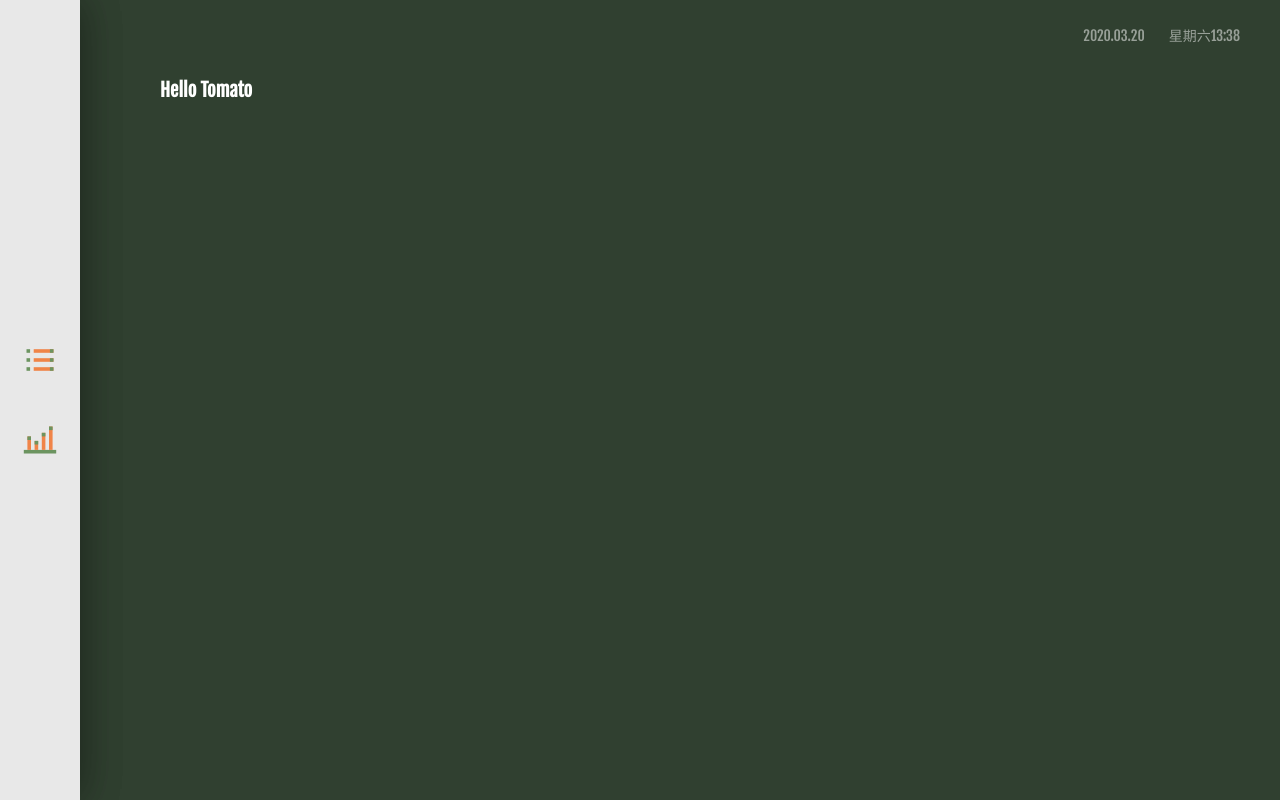
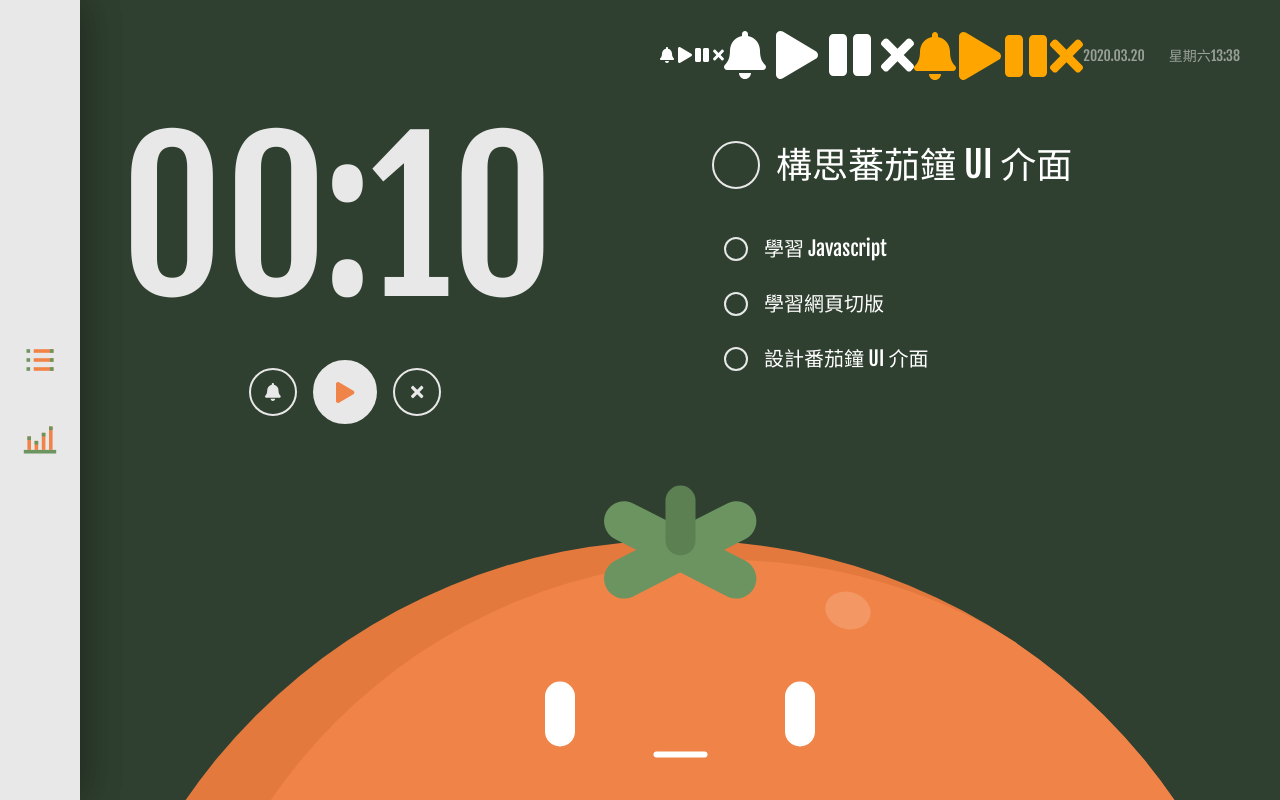
Before and after one commit to zxcx98738/TomatoClock, a website built with webpack: page dist/index.html in a window 1280 px wide. Built offline with nearby package versions, Linux system fonts and the light colour scheme.

Commit message:
build new version

```diff
--- a/dist/index.css
+++ b/dist/index.css
@@ -379,11 +379,11 @@ body {
         transform: translateX(-100%);
         box-shadow: 0px 0px 40px #0000003D; }
       body > .container > main #tomato {
-        width: 100%;
+        width: calc(100% - 80px);
         height: 100%;
         transition: 0.3s;
         padding-top: 80px;
-        padding-left: 80px; }
+        margin-left: 80px; }
       body > .container > main[class^="toggle"] #tomato {
         transform: translateX(720px); }
       body > .container > main.toggle-\#analysis .toggle-view.analysis {
@@ -391,5 +391,137 @@ body {
       body > .container > main.toggle-\#todolist .toggle-view.todolist {
         transform: translateX(0); }
 
+#tomato {
+  padding-top: 80px; }
+  #tomato > .content {
+    width: 100%;
+    max-width: 1120px;
+    margin: 40px auto 0px auto;
+    display: flex; }
+    #tomato > .content .left {
+      width: 55%;
+      display: flex;
+      flex-direction: column; }
+      #tomato > .content .left .inner {
+        max-width: 450px; }
+        #tomato > .content .left .inner .timer {
+          width: 100%;
+          font-size: 200px;
+          line-height: 200px;
+          font-weight: 500;
+          margin-bottom: 40px;
+          font-weight: 300px;
+          color: #E8E8E8;
+          text-align: left; }
+        #tomato > .content .left .inner .actions {
+          display: flex;
+          justify-content: center;
+          align-items: center; }
+          #tomato > .content .left .inner .actions button {
+            width: 48px;
+            height: 48px;
+            border-radius: 100%;
+            border: 2px solid #E8E8E8;
+            background: none;
+            margin: 0 8px;
+            font-size: 18px;
+            cursor: pointer; }
+            #tomato > .content .left .inner .actions button:hover {
+              filter: contrast(150%); }
+            #tomato > .content .left .inner .actions button svg path {
+              color: #E8E8E8; }
+            #tomato > .content .left .inner .actions button.play_button {
+              width: 64px;
+              height: 64px;
+              background: #E8E8E8;
+              font-size: 21px; }
+              #tomato > .content .left .inner .actions button.play_button .fa-play,
+              #tomato > .content .left .inner .actions button.play_button .fa-pause {
+                display: none; }
+              #tomato > .content .left .inner .actions button.play_button.on .fa-pause {
+                display: inline; }
+              #tomato > .content .left .inner .actions button.play_button.off .fa-play {
+                display: inline; }
+          #tomato > .content .left .inner .actions .sounds .fa-bell-slash,
+          #tomato > .content .left .inner .actions .sounds .fa-bell {
+            display: none; }
+          #tomato > .content .left .inner .actions .sounds.on .fa-bell {
+            display: inline; }
+          #tomato > .content .left .inner .actions .sounds.off .fa-bell-slash {
+            display: inline; }
+    #tomato > .content .right {
+      width: 45%; }
+      #tomato > .content .right .working_area,
+      #tomato > .content .right .resting_area {
+        display: none; }
+      #tomato > .content .right .working_area .preview-todolist {
+        padding-top: 24px; }
+        #tomato > .content .right .working_area .preview-todolist li {
+          display: flex;
+          justify-content: flex-start;
+          align-items: center;
+          padding-left: 28px;
+          margin-bottom: 32px;
+          font-size: 0;
+          cursor: pointer; }
+          #tomato > .content .right .working_area .preview-todolist li:hover {
+            font-size: 10px;
+            font-weight: 300; }
+          #tomato > .content .right .working_area .preview-todolist li button.finish {
+            position: absolute;
+            left: 0;
+            top: 50%;
+            transform: translate(-50%, -50%);
+            width: 24px;
+            height: 24px;
+            margin-right: 16px;
+            background: none;
+            border-radius: 100%;
+            border: 2px solid #E8E8E8;
+            cursor: pointer; }
+          #tomato > .content .right .working_area .preview-todolist li .content {
+            font-size: 20px;
+            font-weight: 300; }
+        #tomato > .content .right .working_area .preview-todolist li:first-child {
+          padding-left: 40px;
+          margin-bottom: 52px; }
+          #tomato > .content .right .working_area .preview-todolist li:first-child:hover {
+            font-size: 24px; }
+          #tomato > .content .right .working_area .preview-todolist li:first-child button.finish {
+            width: 48px;
+            height: 48px; }
+          #tomato > .content .right .working_area .preview-todolist li:first-child .content {
+            font-size: 36px; }
+      #tomato > .content .right .resting_area h3 {
+        font-size: 96px;
+        font-weight: 500;
+        line-height: 146px; }
+      #tomato > .content .right .resting_area p {
+        font-size: 32px;
+        font-weight: 300;
+        letter-spacing: 2px; }
+  #tomato .tomato-decorate {
+    position: absolute;
+    left: 50%;
+    bottom: 0;
+    transform: translateX(-50%);
+    width: 100%;
+    max-width: 1000px; }
+    #tomato .tomato-decorate img {
+      width: 100%;
+      display: none; }
+  #tomato.working #tomato-play_button svg path {
+    color: #F08448; }
+  #tomato.working #tomato-working_arae {
+    display: block; }
+  #tomato.working #tomato-decorate img.mascot-orange {
+    display: block; }
+  #tomato.resting #tomato-play_button svg path {
+    color: #6C9460; }
+  #tomato.resting #tomato-resting_arae {
+    display: block; }
+  #tomato.resting #tomato-decorate img.mascot-green {
+    display: block; }
+
 
 /*# sourceMappingURL=index.css.map*/
--- a/dist/index.html
+++ b/dist/index.html
@@ -8,10 +8,36 @@
     <link href="https://fonts.googleapis.com/css?family=Noto+Sans+TC:400,500&display=swap&subset=chinese-traditional" rel="stylesheet">
     <link rel="stylesheet" href="./index.css">
     <script src="./index.js"></script>
+    <style>
+        #demo svg{
+            font-size: 48px;
+        }
+        #demo svg path{
+            color: orange;
+        }
+    </style>
 <link href="./index.css" rel="stylesheet"></head>
 <body>
     <div class="container">
         <nav>
+            <span>
+                <i class="fas fa-bell"></i>
+                <i class="fas fa-play"></i>
+                <i class="fas fa-pause"></i>
+                <i class="fas fa-times"></i>
+            </span>
+            <span style="font-size: 48px; color: red;">
+                <i class="fas fa-bell"></i>
+                <i class="fas fa-play"></i>
+                <i class="fas fa-pause"></i>
+                <i class="fas fa-times"></i>
+            </span>
+            <span id="demo">
+                <i class="fas fa-bell"></i>
+                <i class="fas fa-play"></i>
+                <i class="fas fa-pause"></i>
+                <i class="fas fa-times"></i>
+            </span>
             <span class="now-datetime front">2020.03.20</span>
             <span class="now-datetime back">星期六13:38</span>
         </nav>
@@ -30,8 +56,60 @@
             <div id="todolist" class="toggle-view todolist">
                 <h3>Hello Todo list</h3>
             </div>
-            <div id="tomato" class="tomato">
-                <h3>Hello Tomato</h3>
+            <div id="tomato" class="tomato working">
+                <div class="content">
+                    <div class="left">
+                        <div class="inner">
+                            <h3 id="timer" class="timer">00:00</h3>
+                            <div class="actions">
+                                <button id="tomato-sounds" class="sounds on">
+                                    <i class="fas fa-bell"></i>
+                                    <i class="fas fa-bell-slash"></i>
+                                </button>
+                                <button id="tomato-play_button" class="play_button on">
+                                    <i class="fas fa-play"></i>
+                                    <i class="fas fa-pause"></i>
+                                </button>
+                                <button id="tomato-skip_button" class="skip"><i class="fas fa-times"></i></button>
+                            </div>
+                        </div>
+                    </div>
+                    <div class="right">
+                        <div id="tomato-working_arae" class="working_area">
+                            <ul id="tomato-preview_todolist" class="preview-todolist">
+                                <li>
+                                    <button class="finish">
+                                        <i class="fas fa-check"></i>
+                                    </button>
+                                    <div class="content">構思蕃茄鐘 UI 介面</div>
+                                </li>
+                                <li>
+                                    <button class="finish">
+                                        <i class="fas fa-check"></i></button>
+                                    <div class="content">學習 Javascript</div>
+                                </li>
+                                <li>
+                                    <button class="finish">
+                                        <i class="fas fa-check"></i></button>
+                                    <div class="content">學習網頁切版</div>
+                                </li>
+                                <li>
+                                    <button class="finish">
+                                        <i class="fas fa-check"></i></button>
+                                    <div class="content">設計番茄鐘 UI 介面</div>
+                                </li>
+                            </ul>
+                        </div>
+                        <div id="tomato-resting_arae" class="resting_area">
+                            <h3>休息，</h3>
+                            <p>是為了下一次努力。</p>
+                        </div>
+                    </div>
+                </div>
+                <div id="tomato-decorate" class="tomato-decorate">
+                    <img class="mascot-green" src="./images/tomato--green.svg" alt="analysis-button.svg">
+                    <img class="mascot-orange" src="./images/tomato--orange.svg" alt="analysis-button.svg">
+                </div>
             </div>
         </main>
     </div>
```
Also changed, not shown: 1 other file.
